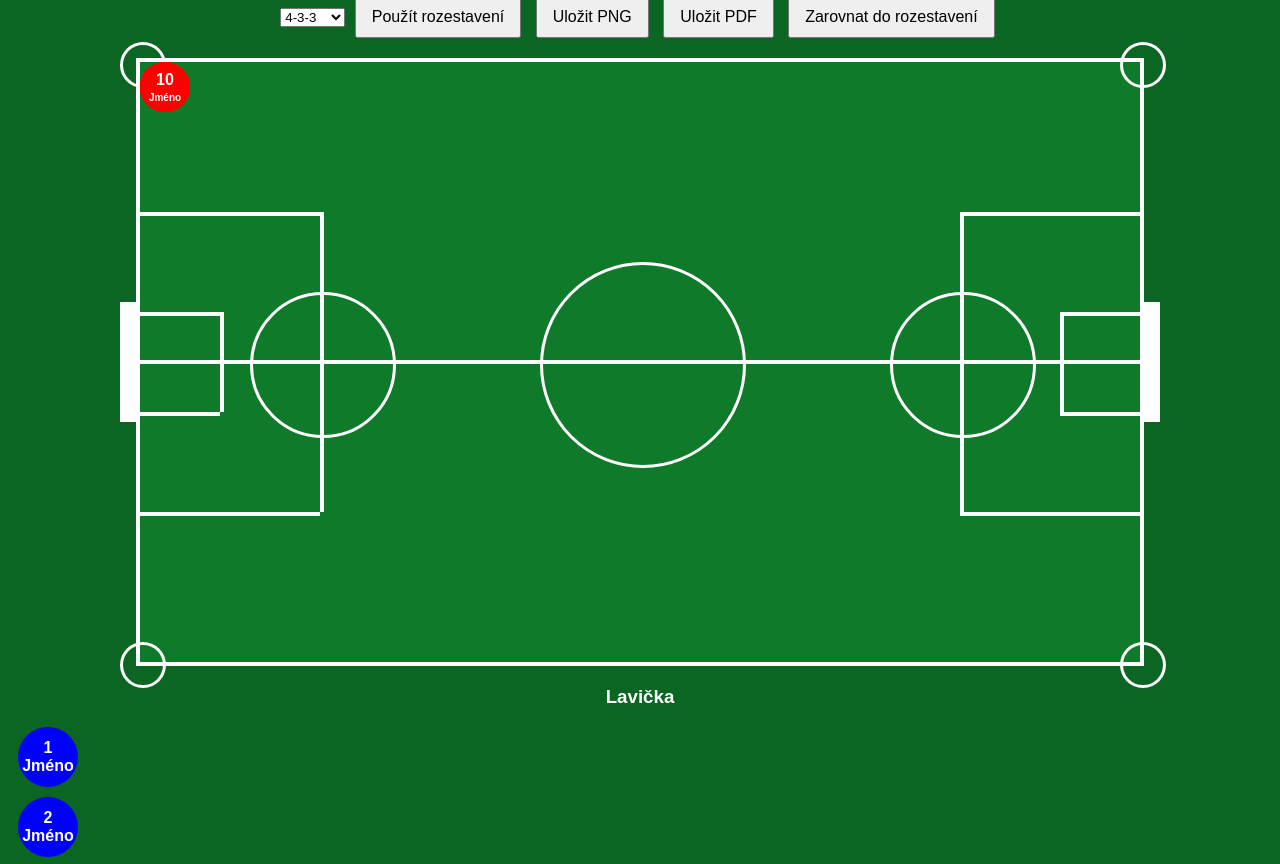
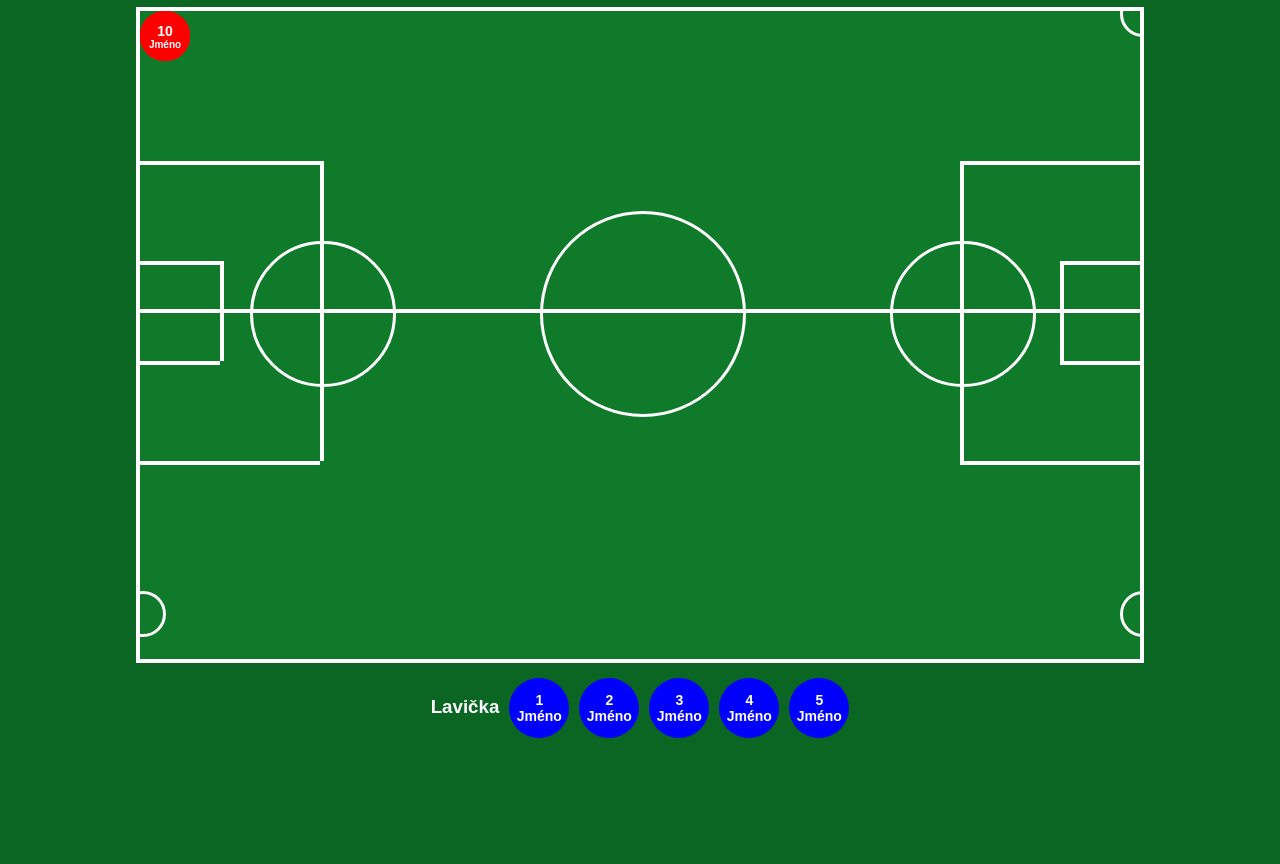
Before and after one commit to faltas76-prog/LineUp, a plain HTML site: page index.html in a window 1280 px wide. Shown: the part 89-953 px from the top of the page. After the commit the page ends 827 px from the top, so only its background shows below. Drawn offline with nearby package versions, Linux system fonts and the light colour scheme.

Commit message:
Update style.css

```diff
--- a/style.css
+++ b/style.css
@@ -1,77 +1,107 @@
-body {
-font-family: Arial, sans-serif;
-text-align: center;
-background: #0b6623;
-color: white;
+body{
+margin:0;
+font-family:Arial, sans-serif;
+background:#0b6623;
+color:white;
+text-align:center;
 }
 
-.controls {
-margin: 15px;
+h1{
+margin:10px 0;
+font-size:clamp(18px,3vw,28px);
 }
 
-button {
-padding: 10px 15px;
-margin: 5px;
-font-size: 16px;
-cursor: pointer;
+.controls{
+margin:10px;
+display:flex;
+flex-wrap:wrap;
+justify-content:center;
+gap:8px;
 }
 
-.pitch {
-position: relative;
-width: 1000px;
-height: 600px;
-margin: auto;
-background: #0f7a2a;
-border: 4px solid white;
+button, select{
+padding:8px 12px;
+font-size:14px;
+cursor:pointer;
+border-radius:6px;
+border:none;
 }
 
-.line {
-position: absolute;
-background: white;
+#exportArea{
+display:flex;
+flex-direction:column;
+align-items:center;
+width:100%;
 }
 
-.circle {
-border: 3px solid white;
-border-radius: 50%;
-position: absolute;
+/* ---------- RESPONSIVE PITCH ---------- */
+
+.pitch{
+position:relative;
+width:95%;
+max-width:1000px;
+aspect-ratio:105/68;
+background:#0f7a2a;
+border:4px solid white;
+overflow:hidden;
 }
 
-.player {
-position: absolute;
-width: 50px;
-height: 50px;
-border-radius: 50%;
-background: red;
-color: white;
-display: flex;
-align-items: center;
-justify-content: center;
-font-weight: bold;
-cursor: pointer;
-flex-direction: column;
+/* lines */
+.line{
+position:absolute;
+background:white;
 }
 
-.player span {
-font-size: 10px;
-margin-top: 3px;
+.circle{
+border:3px solid white;
+border-radius:50%;
+position:absolute;
 }
 
-.bench {
-margin-top: 20px;
+/* ---------- PLAYERS ---------- */
+
+.player{
+position:absolute;
+width:clamp(30px,4vw,50px);
+height:clamp(30px,4vw,50px);
+border-radius:50%;
+background:red;
+color:white;
+display:flex;
+align-items:center;
+justify-content:center;
+flex-direction:column;
+font-weight:bold;
+font-size:clamp(10px,1.5vw,14px);
+cursor:pointer;
+touch-action:none;
 }
 
-.bench-player {
-display: inline-block;
-width: 60px;
-height: 60px;
-border-radius: 50%;
-background: blue;
-margin: 10px;
-color: white;
-font-weight: bold;
-cursor: pointer;
-display: flex;
-align-items: center;
-justify-content: center;
-flex-direction: column;
+.player span{
+font-size:clamp(8px,1vw,10px);
 }
+
+/* ---------- BENCH ---------- */
+
+.bench{
+margin-top:15px;
+display:flex;
+flex-wrap:wrap;
+justify-content:center;
+gap:10px;
+}
+
+.bench-player{
+width:clamp(40px,6vw,60px);
+height:clamp(40px,6vw,60px);
+border-radius:50%;
+background:blue;
+display:flex;
+flex-direction:column;
+align-items:center;
+justify-content:center;
+color:white;
+font-weight:bold;
+font-size:clamp(10px,1.5vw,14px);
+cursor:pointer;
+}
```
